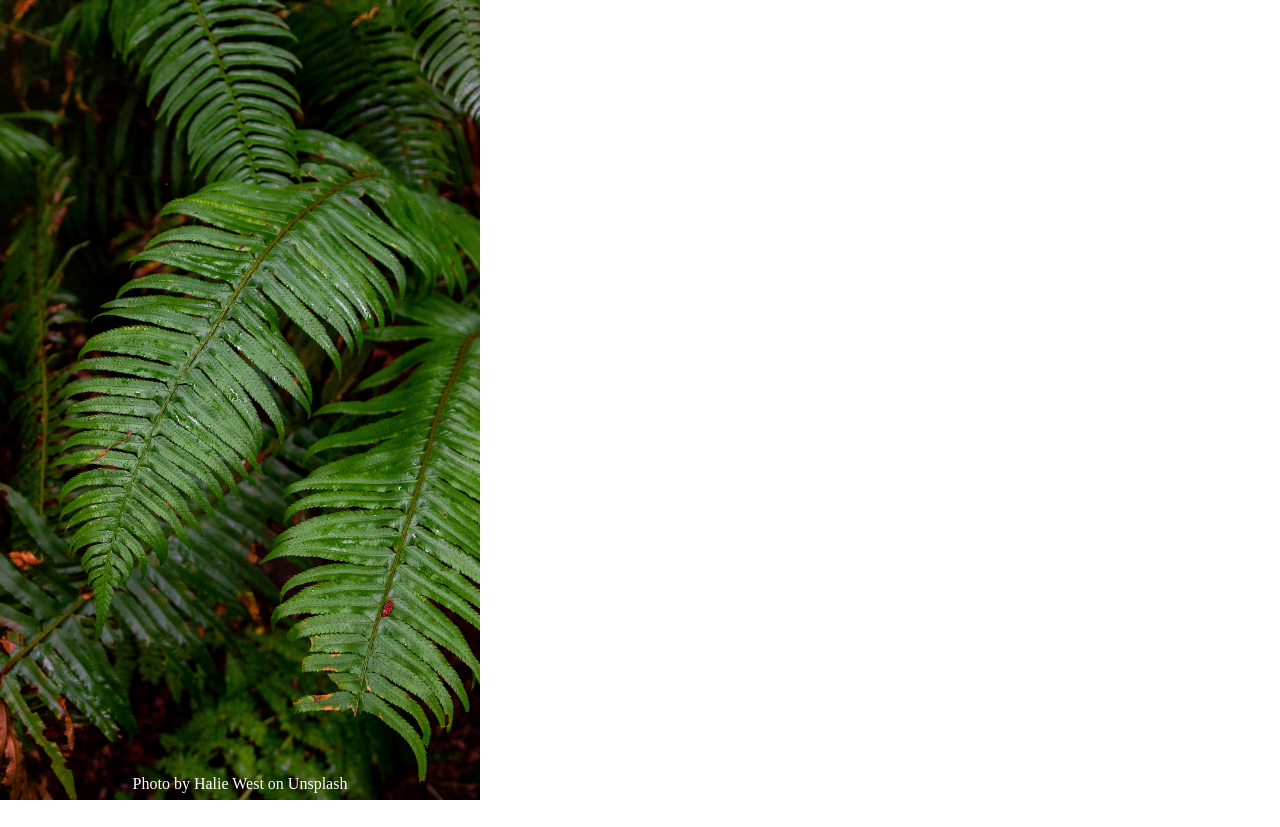
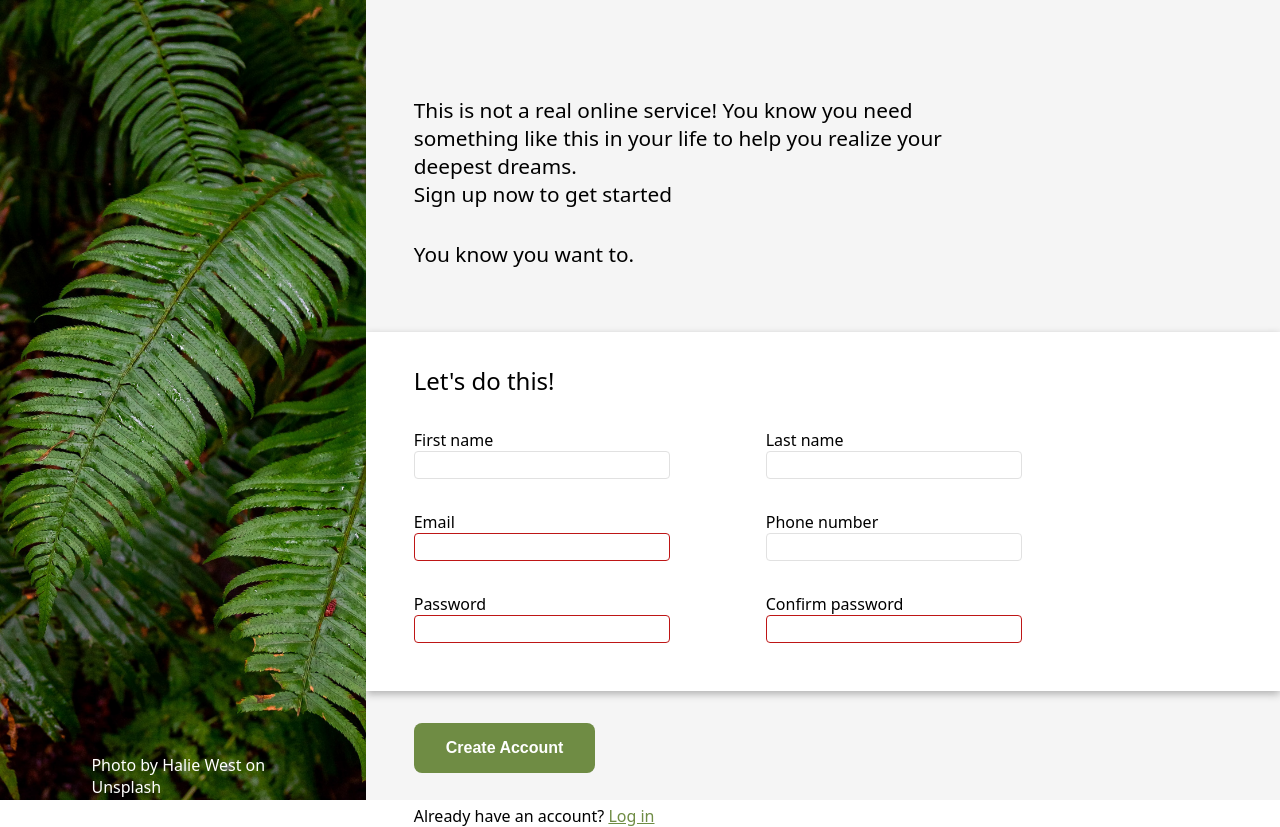
Before and after one commit to LcErhel/sign-up-form, a plain HTML site: page index.html in a window 1280 px wide. Before the commit the page ends 800 px from the top, so only its background shows below. Drawn offline with Linux system fonts and the light colour scheme.

Commit message:
right-side mark-up/css done

```diff
--- a/index.html
+++ b/index.html
@@ -14,6 +14,48 @@
         <div class="unsplash">Photo by Halie West on Unsplash</div>
     </div>
     <div class="form-wrapper">
+        <h2>This is not a real online service! You know you need something like this in your life to help you realize your deepest dreams.
+            <br>Sign up <em>now</em> to get started</h2>
+        <h2>You know you want to.</h2>
+        <form id="myForm" action="" method="post">
+            <legend>Let's do this!</legend>
+            <div class="group-wrap">
+                <div class="input-wrap">
+                    <label for="firstName">First name</label>
+                    <input type="text" name="firstName" id="firstName">
+                </div>
+                <div class="input-wrap">
+                    <label for="lastName">Last name</label>
+                    <input type="text" name="lastName" id="lastName">
+                </div>
+            </div>
+            <div class="group-wrap">
+                <div class="input-wrap">
+                    <label for="email">Email</label>
+                    <input type="email" name="email" id="email" required>
+                </div>
+                <div class="input-wrap">
+                    <label for="tel">Phone number</label>
+                    <input type="tel" name="tel" id="tel">
+                </div>
+            </div>
+            <div class="group-wrap">
+                <div class="input-wrap">
+                    <label for="password">Password</label>
+                    <input type="password" name="password" id="password" required>
+                </div>
+                <div class="input-wrap">
+                    <label for="passwordConfirm">Confirm password</label>
+                    <input type="password" name="passwordConfirm" id="passwordConfirm" required>
+                </div>
+            </div>
+        </form>
+        <div>
+            <button type="submit" form="myForm">Create Account</button>
+        </div>
+        <div class="login">
+            Already have an account? <a href="">Log in</a>
+        </div>
     </div>
 </body>
 </html>
--- a/style.css
+++ b/style.css
@@ -19,8 +19,9 @@ time, mark, audio, video {
 	vertical-align: baseline;
 }
 
-* {
+:root {
     box-sizing: border-box;
+    font-family: system-ui, -apple-system, BlinkMacSystemFont, 'Segoe UI', Roboto, Oxygen, Ubuntu, Cantarell, 'Open Sans', 'Helvetica Neue', sans-serif;
 }
 
 html,
@@ -33,12 +34,13 @@ body {
 }
 
 body > .image-wrapper {
-    flex: 3;
+    flex: 2;
     position: relative;
 }
 
 body > .form-wrapper {
     flex: 5;
+    background-color: whitesmoke;
 }
 
 .image-wrapper > div {
@@ -46,10 +48,10 @@ body > .form-wrapper {
     color: white;
 }
 
- .image-wrapper > .unsplash {
+.image-wrapper > .unsplash {
     position: absolute;
     color: white;
-    top: 98%;
+    top: 97%;
     left: 50%;
     transform: translate(-50%, -50%);
 }
@@ -60,3 +62,95 @@ body > .form-wrapper {
     height: 100%;
     object-fit: cover;
 }
+
+/* */
+
+.form-wrapper > :first-child {
+    margin-top: 5rem;
+}
+
+.form-wrapper > h2 {
+    margin-right: 15rem;
+    padding: 1rem 3rem;
+    font-size: 1.3rem;
+    font-weight: 500;
+}
+
+form {
+    background-color: white;
+    padding: 1rem 0 2rem 0;;
+    margin-top: 3rem;
+    box-shadow: 0rem 0.2rem 0.5rem rgb(175, 175, 175);
+}
+
+form > legend {
+    padding: 1rem 3rem;
+    font-size: 1.5rem;
+    font-weight: 500;
+}
+
+.group-wrap {
+    display: flex;
+    flex-wrap: wrap;
+}
+
+.input-wrap {
+    display: flex;
+    flex-direction: column;
+    padding: 1rem 3rem;
+}
+
+.input-wrap > input {
+    width: 250px;
+    border-radius: 4px;
+    border: 1px solid rgb(225, 225, 225);
+    min-height: 24px;
+}
+
+.input-wrap > input:focus {
+    outline: lightblue;
+    border-color: rgb(81, 114, 225);
+    box-shadow: 0.1rem 0.1rem 0.2rem rgb(158, 158, 158);
+}
+
+.input-wrap > input:invalid {
+    outline: rgb(190, 22, 22);
+    border-color: rgb(190, 22, 22);
+}
+
+div > button {
+    padding: 1rem 2rem;
+    margin-left: 3rem;
+    margin-top: 2rem;
+    font-weight: 600;
+    font-size: 1rem;
+    color: white;
+    background-color: rgb(111, 140, 68);
+    border-radius: 8px;
+    border-style: none;
+}
+
+div > button:hover {
+    background-color:rgb(113, 157, 107);
+}
+
+.form-wrapper > .login {
+    margin-left: 3rem;
+    margin-top: 2rem;
+}
+
+a, a:visited {
+    color: rgb(111, 140, 68);
+}
+
+@media (max-width: 1000px) {
+    .group-wrap {
+        justify-content: center;
+    }
+    .form-wrapper > h2 {
+        margin-right: 0;
+    }
+    form > legend {
+        text-align: center;
+    }
+}
```
